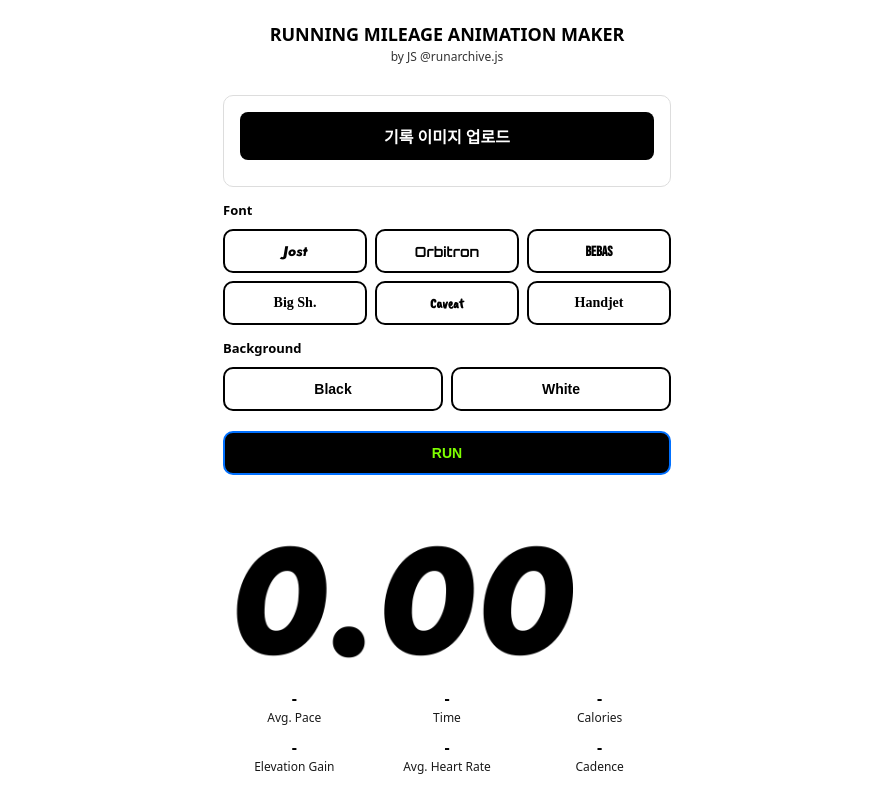
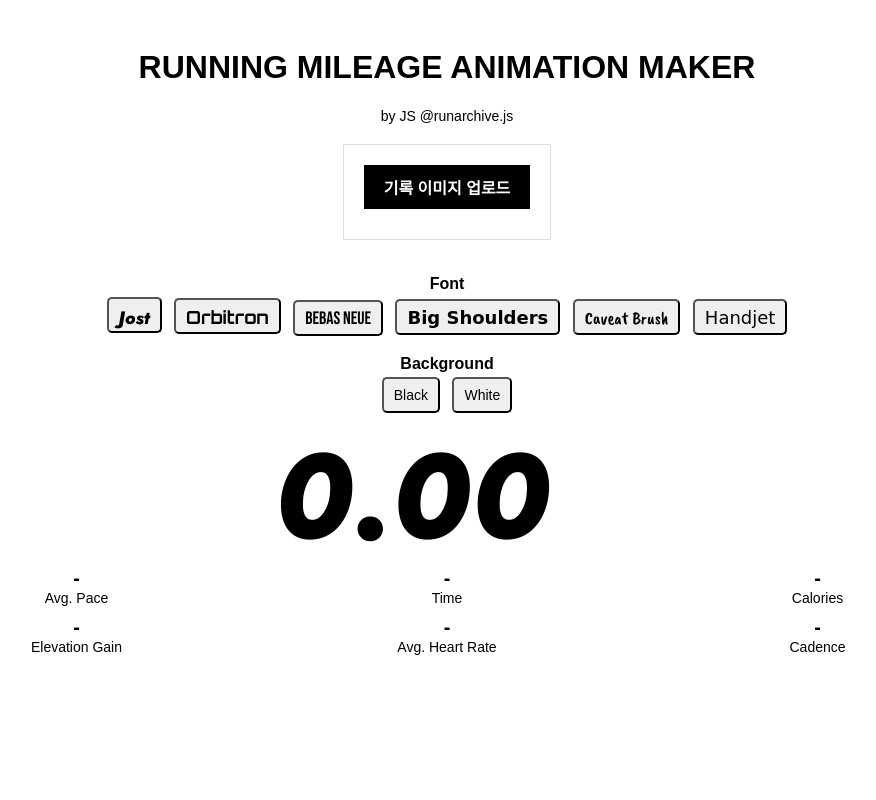
Before and after one commit to runimate/app, a plain HTML site: page index.html in a window 1280 px wide. Shown: the whole page, without its empty margins (193-1069 px from the left). Drawn offline with nearby package versions, Linux system fonts and the light colour scheme; a web font is replaced by a local one.

Commit message:
Update index.html

```diff
--- a/index.html
+++ b/index.html
@@ -1,112 +1,123 @@
 <!DOCTYPE html>
-<html lang="ko">
+<html lang="en">
 <head>
   <meta charset="UTF-8" />
-  <meta name="viewport" content="width=device-width, initial-scale=1, viewport-fit=cover"/>
+  <meta name="viewport" content="width=device-width, initial-scale=1.0"/>
   <title>RUNNING MILEAGE ANIMATION MAKER</title>
   <script src="https://cdn.jsdelivr.net/npm/tesseract.js@2/dist/tesseract.min.js"></script>
   <link href="https://fonts.googleapis.com/css2?family=Jost:ital,wght@1,800&family=Orbitron:wght@700&family=Bebas+Neue&family=Big+Shoulders+Inline+Text:wght@700&family=Caveat+Brush&family=Handjet:wght@500&display=swap" rel="stylesheet">
   <style>
-    :root{ --pad:16px; --maxw:480px; }
-    *{box-sizing:border-box}
-    body{ margin:0; font-family:system-ui,-apple-system,"Segoe UI",Roboto,Arial,sans-serif; background:#fff; color:#000; }
-    header{ padding:var(--pad); text-align:center; }
-    h1{ margin:6px 0 2px; font-size:18px; font-weight:800; }
-    .subtitle{ font-size:12px; opacity:.8 }
-
-    .wrap{ width:100%; max-width:var(--maxw); margin:0 auto; padding:0 var(--pad); }
-    .section{ margin:14px 0; }
-
-    .upload-box{ border:1px solid #ddd; border-radius:10px; padding:16px; }
-    .upload-label{ display:block; background:#000; color:#fff; padding:12px 14px; font-weight:800; border-radius:8px; text-align:center; margin-bottom:10px; }
-    .status{ color:#17a34a; font-weight:700; font-size:13px; }
-
-    .control-title{ font-size:13px; font-weight:800; margin:10px 0; }
-    .font-grid{ display:grid; grid-template-columns:repeat(3,1fr); gap:8px; }
-    .font-grid button,.bg-row button,.run-button{
-      width:100%; height:44px; border-radius:10px; border:2px solid #000;
-      background:#fff; color:#000; font-size:14px; font-weight:700;
+    body {
+      font-family: Arial, sans-serif;
+      text-align: center;
+      padding: 20px;
+      background-color: #fff;
+      color: #000;
     }
-    .bg-row{ display:grid; grid-template-columns:repeat(2,1fr); gap:8px; }
-    .run-button{ background:#000; color:#7fff00; border-color:#0070ff; margin-top:6px; }
-
-    .stage-outer{ padding:10px 0 24px; }
-    .stage-inner{ width:100%; max-width:var(--maxw); margin:0 auto; padding:0 var(--pad); }
-
-    .km-row-wrap{ display:flex; justify-content:center; margin:18px auto 8px; width:100%; }
-    .km-row{ display:flex; align-items:baseline; gap:10px; transform-origin:center bottom; will-change:transform; }
-    #km{ font-family:'Jost',sans-serif; font-style:italic; font-weight:800; font-size:200px; line-height:1; white-space:nowrap; }
-    #km-unit{ font-size:80px; line-height:1; transform:translateY(-10px); opacity:0; transition:opacity 400ms ease; white-space:nowrap; }
-
-    .grid{ display:grid; grid-template-columns:repeat(3,1fr); gap:10px; margin-top:10px; color:#000; text-align:center; }
-    .stat{ font-size:16px; font-weight:800; color:#000; }
-    .label{ font-size:12px; color:#000; opacity:.9; }
-
-    body.focus .top-ui{ display:none; }
-    body.focus #exit-focus{
-      display:block; position:fixed; z-index:20; top: env(safe-area-inset-top, 8px); right:10px;
-      width:40px; height:40px; border-radius:20px; border:2px solid #000; background:#fff; color:#000; font-weight:800;
+    h1 { font-weight: bold; }
+    .subtitle { font-size: 14px; margin-bottom: 20px; }
+    .upload-box {
+      border: 1px solid #ddd;
+      padding: 20px;
+      margin-bottom: 20px;
+      display: inline-block;
     }
-    #exit-focus{ display:none; }
-
-    .bg-black{ background:#000; color:#fff; }
-    .bg-white{ background:#fff; color:#000; }
+    .upload-label {
+      display: block;
+      background-color: black;
+      color: white;
+      padding: 10px 20px;
+      font-weight: bold;
+      margin-bottom: 10px;
+      cursor: pointer;
+    }
+    .status { color: green; margin-bottom: 10px; font-weight: bold; }
+    .run-button {
+      background-color: black;
+      color: #7fff00;
+      padding: 10px 20px;
+      font-size: 20px;
+      border: 2px solid #0070ff;
+      border-radius: 5px;
+      cursor: pointer;
+      display: none;
+    }
+    .km-row {
+      display: flex;
+      align-items: baseline;
+      justify-content: center;
+      margin: 20px auto 10px;
+      max-width: 90%;
+    }
+    #km {
+      font-family: 'Jost', sans-serif;
+      font-style: italic;
+      font-weight: 800;
+      font-size: 120px;
+      line-height: 1;
+    }
+    #km-unit {
+      margin-left: 8px;
+      font-size: 48px;
+      line-height: 1;
+      opacity: 0;
+      transition: opacity 0.8s ease-in-out;
+    }
+    .grid {
+      display: grid;
+      grid-template-columns: repeat(3, 1fr);
+      gap: 10px;
+      max-width: 90%;
+      margin: 10px auto 0;
+      text-align: center;
+    }
+    .stat { font-size: 20px; font-weight: bold; }
+    .label { font-size: 14px; color: black; }
+    .font-controls, .bg-controls { margin-top: 15px; }
+    .font-controls button, .bg-controls button {
+      margin: 4px;
+      padding: 6px 10px;
+      font-size: 14px;
+      cursor: pointer;
+      border-radius: 5px;
+      height: 36px;
+    }
+    .font-controls button { font-size: 18px; }
   </style>
 </head>
-<body class="bg-white">
-  <header>
+<body>
   <h1>RUNNING MILEAGE ANIMATION MAKER</h1>
   <div class="subtitle">by JS @runarchive.js</div>
-  </header>
 
-  <!-- 모바일 우선 UI -->
-  <div class="top-ui">
-    <div class="wrap">
-      <section class="section upload-box">
+  <div class="upload-box">
     <label for="file-upload" class="upload-label">기록 이미지 업로드</label>
-        <input type="file" id="file-upload" accept="image/*" style="display:none;" />
+    <input type="file" id="file-upload" accept="image/*" style="display: none;" />
     <div class="status" id="upload-status"></div>
-      </section>
+    <button class="run-button" id="run-btn" onclick="runAnimation()">RUN</button>
+  </div>
 
-      <section class="section">
-        <div class="control-title">Font</div>
-        <div class="font-grid">
-          <button style="font-family:'Jost'; font-style:italic; font-weight:800;" onclick="setFont('Jost')">Jost</button>
-          <button style="font-family:'Orbitron'; font-weight:700;" onclick="setFont('Orbitron')">Orbitron</button>
-          <button style="font-family:'Bebas Neue';" onclick="setFont('Bebas Neue')">Bebas</button>
-          <button style="font-family:'Big Shoulders Inline Text';" onclick="setFont('Big Shoulders Inline Text')">Big Sh.</button>
-          <button style="font-family:'Caveat Brush';" onclick="setFont('Caveat Brush')">Caveat</button>
-          <button style="font-family:'Handjet';" onclick="setFont('Handjet')">Handjet</button>
+  <div class="font-controls">
+    <div><strong>Font</strong></div>
+    <button style="font-family: 'Jost', sans-serif; font-style: italic; font-weight: 800;" onclick="setFont('Jost')">Jost</button>
+    <button style="font-family: 'Orbitron', sans-serif; font-weight: 700;" onclick="setFont('Orbitron')">Orbitron</button>
+    <button style="font-family: 'Bebas Neue', sans-serif; font-weight: 400;" onclick="setFont('Bebas Neue')">Bebas Neue</button>
+    <button style="font-family: 'Big Shoulders Inline Text', cursive; font-weight: 700;" onclick="setFont('Big Shoulders Inline Text')">Big Shoulders</button>
+    <button style="font-family: 'Caveat Brush', cursive; font-weight: 400;" onclick="setFont('Caveat Brush')">Caveat Brush</button>
+    <button style="font-family: 'Handjet', cursive; font-weight: 500;" onclick="setFont('Handjet')">Handjet</button>
   </div>
-      </section>
 
-      <section class="section">
-        <div class="control-title">Background</div>
-        <div class="bg-row">
+  <div class="bg-controls">
+    <div><strong>Background</strong></div>
     <button onclick="setBackground('black')">Black</button>
     <button onclick="setBackground('white')">White</button>
   </div>
-      </section>
 
-      <section class="section">
-        <button class="run-button" id="run-btn" onclick="onRun()">RUN</button>
-      </section>
-    </div>
-  </div>
-
-  <button id="exit-focus" title="Close" onclick="exitFocus()">✕</button>
-
-  <!-- 스테이지 -->
-  <section class="stage-outer">
-    <div class="stage-inner" id="stage">
-      <div class="km-row-wrap">
   <div class="km-row" id="km-row">
     <div id="km">0.00</div>
     <div id="km-unit">km</div>
   </div>
-      </div>
 
-      <div class="grid" id="stats-grid">
+  <div class="grid">
     <div><div class="stat" id="pace">-</div><div class="label">Avg. Pace</div></div>
     <div><div class="stat" id="time">-</div><div class="label">Time</div></div>
     <div><div class="stat" id="calories">-</div><div class="label">Calories</div></div>
@@ -114,43 +125,45 @@
     <div><div class="stat" id="heartrate">-</div><div class="label">Avg. Heart Rate</div></div>
     <div><div class="stat" id="cadence">-</div><div class="label">Cadence</div></div>
   </div>
-    </div>
-  </section>
 
   <script>
     let parsedData = {};
 
-    /* ▼▼ 여기 변경: 시간 1:28:33도 한 토큰으로 잡고 필터링 ▼▼ */
     function parseValuesByLine(text) {
-      const rawLines = text.trim().split('\n').map(l => l.trim()).filter(Boolean);
-      // 길이 여유를 10자로, 따옴표/콜론 포함
-      const rawTokens = rawLines.flatMap(line => line.match(/[\d:'"]{1,10}/g) || []);
+      let norm = text
+        .replace(/[—–−]/g, '-')      // dash 통일
+        .replace(/-\s*-/g, '--')     // "--"로 통일
+        .replace(/[♡❤]/g, '');       // 하트 제거
+
+      const rawLines  = norm.trim().split('\n').map(l => l.trim()).filter(Boolean);
+      const rawTokens = rawLines.flatMap(line => line.match(/[\d:'"mMkK-]{1,10}/g) || []);
 
       const isValid = (t) =>
-        /^\d{1,2}\.\d{1,2}$/.test(t) ||           // 거리 7.80
-        /^\d{1,2}:\d{2}(?::\d{2})?$/.test(t) ||   // 53:24 또는 1:28:33
-        /^\d{1,2}'\d{2}"?$/.test(t) ||            // 6'51"
-        /^\d{1,4}\s*m$/i.test(t) ||               // 36 m
-        /^\d{1,4}$/.test(t);                      // 정수(칼로리/심박/케이던스)
+        /^\d{1,2}\.\d{1,2}$/.test(t) ||            // km
+        /^\d{1,2}:\d{2}(?::\d{2})?$/.test(t) ||    // mm:ss or hh:mm:ss
+        /^\d{1,2}'\d{2}"?$/.test(t) ||             // pace
+        /^\d{1,4}\s*m$/i.test(t) ||                // m
+        /^\d{1,4}$/.test(t) ||                     // 정수
+        /^--$/.test(t);                            // 결측값
 
       const tokens = rawTokens.filter(isValid);
 
       return {
         km:        tokens[0] || null,
         pace:      tokens[1] || null,
-        time:      tokens[2] || null,   // ← 1:28:33도 제대로 들어옴
+        time:      tokens[2] || null,
         calories:  tokens[3] || null,
         elevation: tokens[4] || null,
         heartrate: tokens[5] || null,
         cadence:   tokens[6] || null
       };
     }
-    /* ▲▲ 변경 끝 ▲▲ */
 
-    document.getElementById("file-upload").addEventListener("change", async (e)=>{
-      const file = e.target.files[0]; if(!file) return;
+    document.getElementById("file-upload").addEventListener("change", async (event) => {
+      const file = event.target.files[0];
+      if (!file) return;
       document.getElementById("upload-status").textContent = "업로드 완료";
-      document.getElementById("run-btn").style.display = "block";
+      document.getElementById("run-btn").style.display = "inline-block";
       const reader = new FileReader();
       reader.onload = async () => {
         const img = reader.result;
@@ -160,91 +173,75 @@
       reader.readAsDataURL(file);
     });
 
-    const easeOutCubic = t => 1 - Math.pow(1 - t, 3);
-    function animateNumber(id,start,end,duration){
-      return new Promise(resolve=>{
+    function animateNumber(id, start, end, duration) {
+      return new Promise((resolve) => {
         const el = document.getElementById(id);
         let startTime;
-        function update(now){
-          if(!startTime) startTime = now;
-          const raw = Math.min((now - startTime)/duration,1);
-          const eased = easeOutCubic(raw);
-          el.textContent = (start + (end-start)*eased).toFixed(2);
-          raw < 1 ? requestAnimationFrame(update) : resolve();
+        function update(currentTime) {
+          if (!startTime) startTime = currentTime;
+          const progress = Math.min((currentTime - startTime) / duration, 1);
+          const value = (start + (end - start) * progress).toFixed(2);
+          el.textContent = value;
+          if (progress < 1) requestAnimationFrame(update);
+          else resolve();
         }
         requestAnimationFrame(update);
       });
     }
 
     function fitKmRow() {
-      const stage = document.getElementById('stage');
-      const grid  = document.getElementById('stats-grid');
-      const wrap  = document.querySelector('.km-row-wrap');
-      const row   = document.getElementById('km-row');
-
-      const vw = document.documentElement.clientWidth;
-      const safe = vw - 2*16;
-      const candidates = [grid?.clientWidth || 0, stage.clientWidth, safe].filter(Boolean);
-      const avail = Math.max(0, Math.min(...candidates)) - 8;
-
-      wrap.style.width = avail + 'px';
-      row.style.transformOrigin = 'center bottom';
-      row.style.transform = 'scale(1)';
-
-      const need  = row.scrollWidth;
-      const scale = need ? Math.min(1, avail / need) : 1;
-      row.style.transform = `scale(${scale})`;
+      const kmRow = document.getElementById("km-row");
+      const gridWidth = document.querySelector(".grid").offsetWidth;
+      kmRow.style.maxWidth = gridWidth + "px";
     }
 
-    async function runAnimation(){
+    function runAnimation() {
       const unit = document.getElementById("km-unit");
       unit.style.opacity = 0;
-      await Promise.resolve().then(fitKmRow);
+      fitKmRow();
+
       const endVal = parseFloat(parsedData.km || 0);
-      await animateNumber("km", 0, isNaN(endVal)?0:endVal, 2200);
+      animateNumber("km", 0, isNaN(endVal) ? 0 : endVal, 2200).then(() => {
         unit.style.opacity = 1;
-      ["pace","time","calories","elevation","heartrate","cadence"].forEach(k=>{
-        document.getElementById(k).textContent = parsedData[k] || "-";
+        const show = (id, val) => {
+          const noData = val == null || /^--$/.test(String(val));
+          document.getElementById(id).textContent = noData ? '—' : val;
+        };
+        show('pace',      parsedData.pace);
+        show('time',      parsedData.time);
+        show('calories',  parsedData.calories);
+        show('elevation', parsedData.elevation);
+        show('heartrate', parsedData.heartrate);
+        show('cadence',   parsedData.cadence);
+        fitKmRow();
       });
-      fitKmRow();
     }
 
-    function onRun(){
-      document.body.classList.add('focus');
-      document.getElementById('stage').scrollIntoView({behavior:'smooth', block:'center'});
-      runAnimation();
-    }
-    function exitFocus(){
-      document.body.classList.remove('focus');
-      window.scrollTo({top:0, behavior:'smooth'});
+    function setFont(fontName) {
+      const km = document.getElementById("km");
+      const unit = document.getElementById("km-unit");
+      const smallFonts = ["Jost", "Orbitron"];
+      const baseSize = smallFonts.includes(fontName) ? 120 : 150;
+      const isJost = fontName === "Jost";
+
+      km.style.fontFamily = fontName;
+      km.style.fontSize = baseSize + "px";
+      km.style.fontStyle = isJost ? "italic" : "normal";
+      km.style.fontWeight = isJost ? "800" : "700";
+
+      unit.style.fontFamily = fontName;
+      unit.style.fontSize = Math.round(baseSize * 0.4) + "px";
+      unit.style.fontStyle = isJost ? "italic" : "normal";
+      unit.style.fontWeight = isJost ? "800" : "700";
     }
 
-    function setFont(font){
-      const km = document.getElementById("km");
-      const unit = document.getElementById("km-unit");
-      const small = ["Jost","Orbitron"];  // 160px
-      const base  = small.includes(font) ? 160 : 200;
-      const isJost = font === "Jost";
-      km.style.fontFamily = font;
-      km.style.fontSize   = base + "px";
-      km.style.fontStyle  = isJost ? "italic" : "normal";
-      km.style.fontWeight = isJost ? "800" : "700";
-      unit.style.fontFamily = font;
-      unit.style.fontSize   = Math.round(base*0.4) + "px";
-      unit.style.fontStyle  = isJost ? "italic" : "normal";
-      unit.style.fontWeight = isJost ? "800" : "700";
-      fitKmRow();
-    }
-
-    function setBackground(color){
-      const b = document.body;
-      if(color==='black'){ b.classList.remove('bg-white'); b.classList.add('bg-black'); }
-      else { b.classList.remove('bg-black'); b.classList.add('bg-white'); }
+    function setBackground(color) {
+      const isBlack = color === 'black';
+      document.body.style.backgroundColor = isBlack ? "#000" : "#fff";
+      document.body.style.color = isBlack ? "#fff" : "#000";
     }
 
     window.addEventListener('resize', fitKmRow);
-    window.addEventListener('orientationchange', ()=> setTimeout(fitKmRow, 150));
-    window.onload = ()=> { setFont('Jost'); fitKmRow(); };
   </script>
 </body>
 </html>
```
Lines whose indentation alone changed are shown as unchanged.
